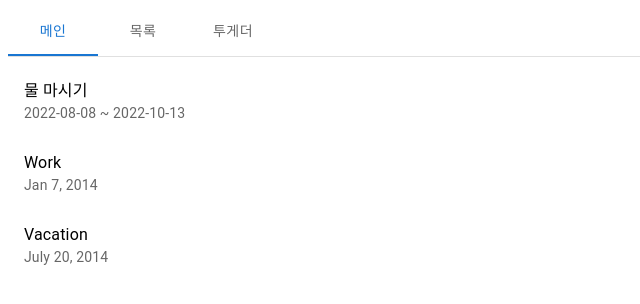
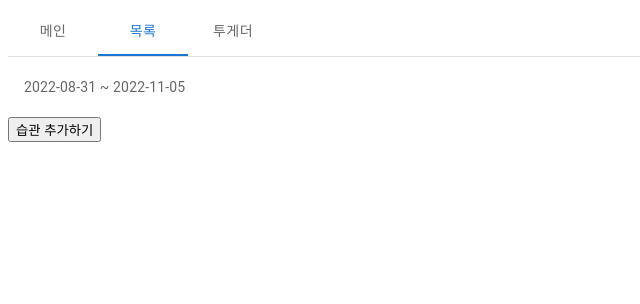
Before and after one commit to milk717/react-habit-tracker, a React (Create React App) app: page /habit in a window 1280 px wide. Shown: the top 304 px of the page, without its empty margins (0-640 px from the left). Built offline with nearby package versions, Linux system fonts and the light colour scheme.

Commit message:
tab 수정

```diff
--- a/src/App.js
+++ b/src/App.js
@@ -6,6 +6,7 @@ import HabitListContainer from "./container/HabitListContainer";
 import HomeContainer from "./container/HomeContainer";
 import TogetherContainer from "./container/TogetherContainer";
 import HabitPage from "./page/HabitPage";
+import HabitEditPage from "./page/HabitEditPage";
 
 function App() {
     return (
@@ -18,6 +19,7 @@ function App() {
                         <Route path="/together" element={<TogetherContainer/>}/>
                     </Route>
                     <Route path="/habit/:id" element={<HabitPage/>}/>
+                    <Route path="/habit/edit" element={<HabitEditPage/>}/>
                     <Route path="/login" element={<LoginPage/>}/>
                 </Routes>
             </BrowserRouter>
--- a/src/container/HabitListContainer.js
+++ b/src/container/HabitListContainer.js
@@ -1,24 +1,34 @@
 import {List, ListItem, ListItemText} from "@mui/material";
 import {useNavigate} from "react-router-dom";
+import {useDispatch, useSelector} from "react-redux";
 
 export default function HabitListContainer() {
     const navigate = useNavigate();
+    const dispatch = useDispatch();
+    const habitList = useSelector((state)=>state.habitReducer.habitList)
+
     const handleListClick = (e, id) =>{
         navigate(`/habit/${id}`)
+    }
+    const handleHabitCreate = () =>{
+        navigate(`/habit/edit`)
     }
     return (
         <>
             <List sx={{ width: '100%', maxWidth: 480, bgcolor: 'background.paper' }}>
-                <ListItem>
-                    <ListItemText primary="물 마시기" secondary="2022-08-08 ~ 2022-10-13" onClick={(e)=>handleListClick(e,1)}/>
-                </ListItem>
-                <ListItem>
-                    <ListItemText primary="Work" secondary="Jan 7, 2014" />
-                </ListItem>
-                <ListItem>
-                    <ListItemText primary="Vacation" secondary="July 20, 2014" />
-                </ListItem>
+                {
+                    habitList.map((habit)=>(
+                        <ListItem key={habit.id}>
+                            <ListItemText
+                                primary={habit.title}
+                                secondary={`${habit.startDate} ~ ${habit.endDate}`}>
+                                onClick={(e)=>handleListClick(e, habit.id)}
+                            </ListItemText>
+                        </ListItem>
+                    ))
+                }
             </List>
+            <button onClick={handleHabitCreate}>습관 추가하기</button>
         </>
     );
 };
--- /dev/null
+++ b/src/model/entity/HabitModel.js
@@ -0,0 +1,31 @@
+export class HabitModel {
+    /**
+     * @param {number} id
+     * @param {string} title
+     * @param {string} startDate
+     * @param {string} endDate
+     * @param {number} progressPercent
+     * @param progress
+     */
+    constructor({
+                    id=0 ,
+                    title='',
+                    startDate= new Date().format("yyyy-MM-dd"),
+                    endDate=new Date().setDateExtension(true, 66),
+                    progressPercent=0,
+                    progress = new Date().dateRange(66)
+                } = {}) {
+        this.id = id;
+        this.title = title;
+        this.startDate = startDate;
+        this.endDate = endDate;
+        this.progressPercent = progressPercent;
+        this.progress = progress;
+    }
+
+    getInitHabitList() {
+        return [
+            this
+        ]
+    }
+}
--- a/src/modules/habitReducer.js
+++ b/src/modules/habitReducer.js
@@ -1,20 +1,37 @@
+import {HabitModel} from "../model/entity/HabitModel";
 
 const ACTION = {
     CHECK_HABIT: 'CHECK_HABIT',
+    GET_HABIT_LIST: 'GET_HABIT_LIST',
+    GET_HABIT: 'GET_HABIT',
+    CREATE_HABIT: 'CREATE_HABIT',
+    MODIFY_HABIT: 'MODIFY_HABIT',
+    CHANGE_HABIT: 'CHANGE_HABIT',
+    UNMOUNT_HABIT: 'UNMOUNT_HABIT'
 }
 Object.freeze(ACTION);
 
-export const checkHabit = (day) => ({type: ACTION.CHECK_HABIT, day: day})
+/**
+ * 습관 목록에서 id 기반으로 현재 선택된 습관을 불러오는 함수
+ */
+export const getHabit = (id) => ({type: ACTION.GET_HABIT, id: id});
+/**
+ * 선택된 습관에서 해당 날짜를 선택하는 함수
+ * @param day 체크하는 날짜
+ */
+export const checkHabit = (day) => ({type: ACTION.CHECK_HABIT, day: day});
+export const createHabit = () => ({type: ACTION.CREATE_HABIT});
+export const modifyHabit = (id) => ({type: ACTION.MODIFY_HABIT, id: id});
+/**
+ * 습관 생성 페이지에서 입력 정보 수정할 때 호출됨.
+ */
+export const changeHabit = (key, value) => ({type: ACTION.CHANGE_HABIT, key: key, value: value});
+export const unmountHabit = () => ({type: ACTION.UNMOUNT_HABIT});
 
 const initialState = {
-    habit: {
-        id: 0,
-        title: "",
-        startDate: new Date().format("yyyy-MM-dd"),
-        endDate: new Date().setDateExtension(true, 66),
-        progressPercent: 0,
-        progress: new Date().dateRange(66),
-    },
+    id: 0,
+    habitList: new HabitModel().getInitHabitList(),
+    habit: new HabitModel()
 }
 
 export default function habitReducer(state = initialState, action) {
@@ -29,6 +46,41 @@ export default function habitReducer(state = initialState, action) {
                 }
             }
         }
+        case ACTION.GET_HABIT:{
+            const nowHabit = state.habitList[action.id]
+            return{
+                ...state,
+                habit: nowHabit,
+            }
+        }
+        case ACTION.CREATE_HABIT:{  //새로 만든거 등록
+            return{
+                ...state,
+                habitList: state.habitList.concat(state.habit),    //기존 습관 리스트 배열에다가 빈 습관 배열 추가하기
+            }
+        }
+        case ACTION.MODIFY_HABIT: {
+            const newList = state.habitList.map((item)=>((item.id===action.id) ? state.habit: item))
+            return{
+                ...state,
+                habitList: newList
+            }
+        }
+        case ACTION.CHANGE_HABIT:{
+            return {
+                ...state,
+                habit: {
+                    ...state.habit,
+                    [action.key]: action.value
+                }
+            }
+        }
+        case ACTION.UNMOUNT_HABIT:{
+            return{
+                ...state,
+                habit: initialState.habit
+            }
+        }
 
         default:
             return state;
--- /dev/null
+++ b/src/page/HabitEditPage.js
@@ -0,0 +1,7 @@
+export default function HabitEditPage(){
+    return(
+        <>
+
+        </>
+    )
+}
--- a/src/page/HabitPage.js
+++ b/src/page/HabitPage.js
@@ -4,24 +4,29 @@ import LinearProgressWithLabel from "../component/LinearProgressWithLabel";
 import HabitCheckBoard from "../component/HabitCheckBoard";
 import DateRange from "../component/DateRange";
 import {Background} from "../resource/style/background";
+import {useEffect} from "react";
 
 export default function HabitPage() {
     const param = useParams();
     const dispatch = useDispatch();
 
-    const data = useSelector(state => state.habitReducer.habit)
+    const habit = useSelector(state => state.habitReducer.habit);
 
+    // todo - 마운트 될 때 습관 리스트에서 id값에 해당하는 것 불러오기 만약 새로 생성이라면 초기화값
+    useEffect(()=>{
+        console.log(param.id)
+    },[])
 
     return (
         <Background>
-            <h1>{data.title}</h1>
+            <h1>{habit.title}</h1>
             <DateRange
-                startDate={data.startDate}
-                endDate={data.endDate}
+                startDate={habit.startDate}
+                endDate={habit.endDate}
             />
-            <LinearProgressWithLabel value={data.progressPercent} />
+            <LinearProgressWithLabel value={habit.progressPercent} />
             <HabitCheckBoard
-                progress = {data.progress}
+                progress = {habit.progress}
             />
         </Background>
     );
--- a/src/page/MainPage.js
+++ b/src/page/MainPage.js
@@ -1,25 +1,27 @@
-import {Outlet, useNavigate} from "react-router-dom";
+import {Outlet, useLocation, useNavigate, useParams} from "react-router-dom";
 // import {Link} from "@mui/material";
 import {Link} from "react-router-dom";
 import {Box, Tab, Tabs} from "@mui/material";
-import {useState} from "react";
+import {useEffect, useState} from "react";
 
 export default function MainPage(){
     const navigate = useNavigate();
-    const [value, setValue] = useState('home');
+    const location = useLocation();
+    const [value, setValue] = useState(location.pathname);
+
 
     const handleChange = (event, newValue) =>{
         setValue(newValue);
-        navigate(`/${newValue}`)
+        navigate(`${newValue}`)
     }
 
     return(
         <>
             <Box sx={{ borderBottom: 1, borderColor: 'divider' }}>
                 <Tabs value={value} onChange={handleChange} aria-label="basic tabs example">
-                    <Tab value={'home'} label="메인"/>
-                    <Tab value={'habit'} label="목록"/>
-                    <Tab value={'together'} label="투게더" />
+                    <Tab value={'/home'} label="메인"/>
+                    <Tab value={'/habit'} label="목록"/>
+                    <Tab value={'/together'} label="투게더" />
                 </Tabs>
             </Box>
             <Outlet/>
```
